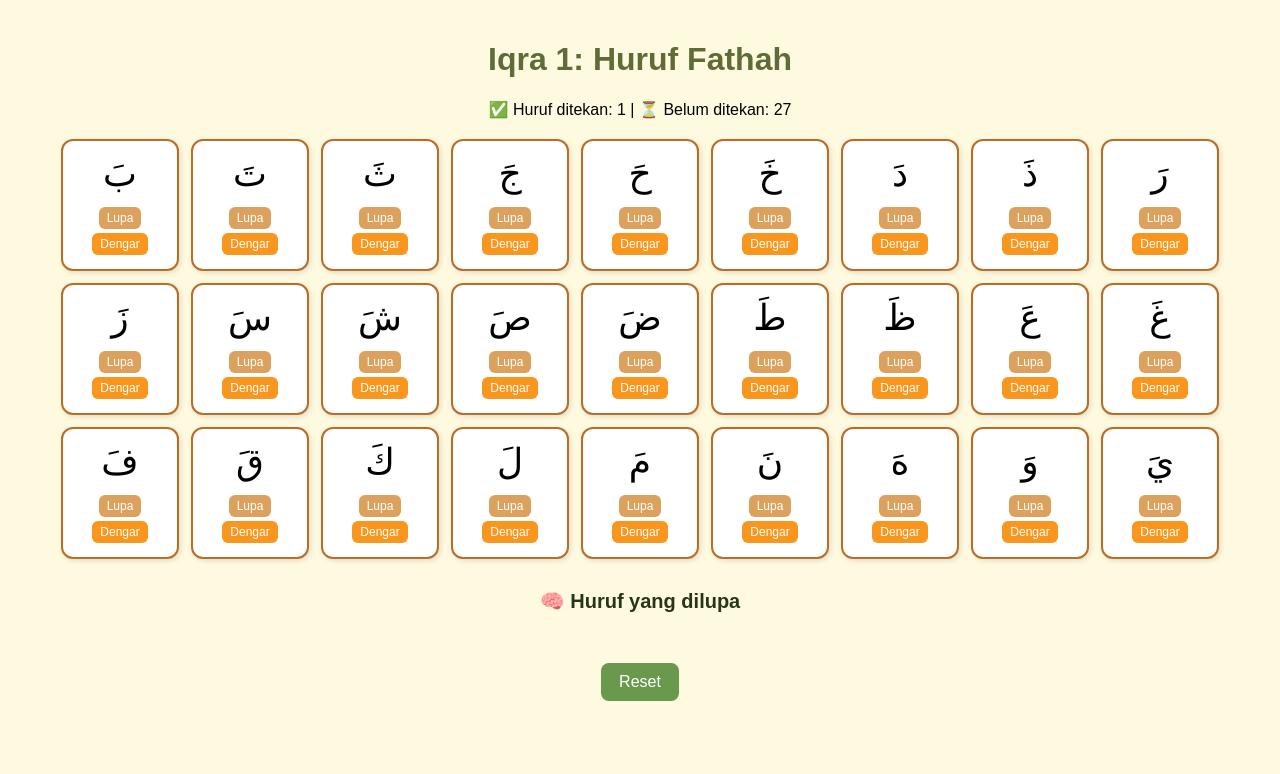
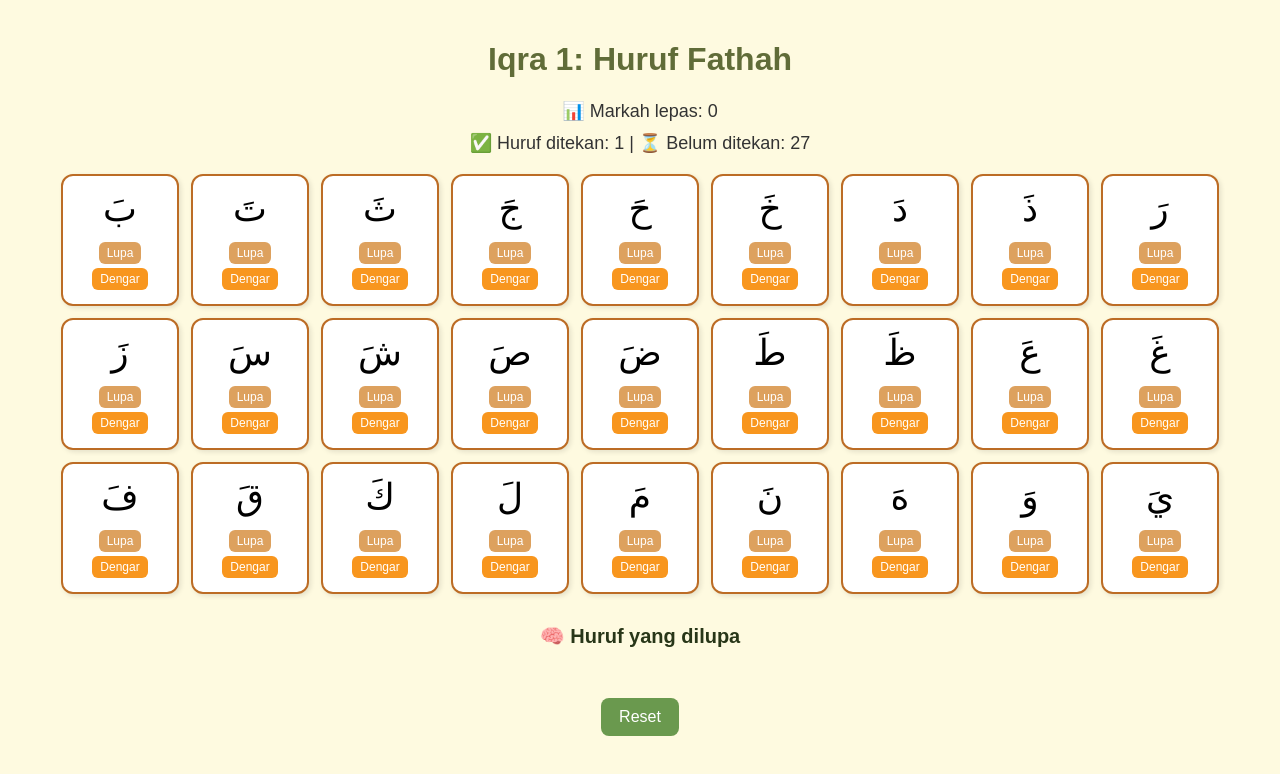
Before and after one commit to Ustaz00/IQRA-HIJAIYYAH, a plain HTML site: page index.html in a window 1280 px wide. Both pictures are taken after a click on the element "أَ". Drawn offline with Linux system fonts and the light colour scheme.

Commit message:
Update index.html

```diff
--- a/index.html
+++ b/index.html
@@ -16,9 +16,6 @@
     h1 {
       color: #606c38;
     }
-    <div class="prestasi" id="markahLepasContainer">
-  📊 Markah lepas: 0
-</div>
 
     .prestasi {
       margin: 10px 0;
@@ -44,6 +41,11 @@
       flex-direction: column;
       align-items: center;
       box-shadow: 2px 2px 5px rgba(0,0,0,0.1);
+      transition: opacity 0.5s ease;
+    }
+
+    .fade-out {
+      opacity: 0;
     }
 
     .huruf-box {
@@ -91,27 +93,15 @@
       font-size: 20px;
       color: #283618;
     }
-
-    /* Animasi fade-out */
-    .fade-out {
-      animation: fadeOut 1s forwards;
-    }
-
-    @keyframes fadeOut {
-      0% {
-        opacity: 1;
-      }
-      100% {
-        opacity: 0;
-        display: none;
-      }
-    }
-
   </style>
 </head>
 <body>
 
   <h1>Iqra 1: Huruf Fathah</h1>
+
+  <div class="prestasi" id="markahLepasContainer">
+    📊 Markah lepas: 0
+  </div>
 
   <div class="prestasi" id="prestasiContainer">
     ✅ Huruf ditekan: 0 | ⏳ Belum ditekan: 28
@@ -133,35 +123,10 @@
     const hurufContainer = document.getElementById('hurufContainer');
     const lupaContainer = document.getElementById('lupaContainer');
     const prestasiContainer = document.getElementById('prestasiContainer');
+    const markahLepasContainer = document.getElementById('markahLepasContainer');
 
     let hurufStates = [];
 
-    // Fungsi untuk menyimpan markah
-    function simpanMarkah() {
-      localStorage.setItem('markah', hurufStates.filter(h => h.hidden).length);
-    }
-
-    // Fungsi untuk mendapatkan markah dari localStorage
-    function dapatkanMarkah() {
-      return parseInt(localStorage.getItem('markah') || '0');
-    }
-
-    // Fungsi untuk kemaskini prestasi
-    function kemaskiniPrestasi() {
-      const ditekan = hurufStates.filter(h => h.hidden).length;
-      const belum = hurufStates.length - ditekan;
-      prestasiContainer.textContent = `✅ Huruf ditekan: ${ditekan} | ⏳ Belum ditekan: ${belum}`;
-      simpanMarkah(); // Simpan markah ke localStorage
-    }
-
-    // Fungsi untuk reset sesi
-    function resetHuruf() {
-      hurufStates = [];
-      localStorage.removeItem('markah'); // Padam data markah yang lama
-      janaHuruf(); // Mulakan semula sesi
-    }
-
-    // Fungsi utama untuk jana huruf
     function janaHuruf() {
       hurufContainer.innerHTML = '';
       lupaContainer.innerHTML = '';
@@ -181,24 +146,28 @@
         const lupaBtn = document.createElement('button');
         lupaBtn.textContent = 'Lupa';
         lupaBtn.className = 'btn-lupa';
-        lupaBtn.onclick = () => tambahKeLupa(huruf);
+        lupaBtn.onclick = (e) => {
+          e.stopPropagation(); // Elak dari trigger fade-out
+          tambahKeLupa(huruf);
+        };
 
         const dengarBtn = document.createElement('button');
         dengarBtn.textContent = 'Dengar';
         dengarBtn.className = 'btn-dengar';
-        dengarBtn.onclick = () => mainkanAudio(huruf);
+        dengarBtn.onclick = (e) => {
+          e.stopPropagation();
+          mainkanAudio(huruf);
+        };
 
         buttons.appendChild(lupaBtn);
         buttons.appendChild(dengarBtn);
 
         box.onclick = () => {
-          card.classList.add('fade-out'); // Menambah animasi fade-out
+          card.classList.add('fade-out');
           setTimeout(() => {
-            card.style.display = 'none'; // Hilangkan huruf selepas animasi
-            tambahKePrestasi(index); // Tambah ke dalam prestasi
-          }, 1000); // Waktu animasi fade-out
-
-          kemaskiniPrestasi(); // Kemaskini prestasi setiap kali huruf ditekan
+            card.style.display = 'none';
+            tambahKePrestasi(index);
+          }, 500);
         };
 
         card.appendChild(box);
@@ -209,9 +178,9 @@
       });
 
       kemaskiniPrestasi();
+      paparMarkahLepas();
     }
 
-    // Fungsi untuk menambah huruf ke dalam 'Lupa' list
     function tambahKeLupa(huruf) {
       const lupaBox = document.createElement('div');
       lupaBox.className = 'huruf-card';
@@ -219,7 +188,6 @@
       lupaContainer.appendChild(lupaBox);
     }
 
-    // Fungsi untuk mainkan audio huruf
     function mainkanAudio(huruf) {
       // Audio boleh dipadankan ikut huruf
       const audioUrl = `https://example.com/audio/${encodeURIComponent(huruf)}.mp3`;
@@ -227,23 +195,37 @@
       audio.play();
     }
 
-    // Fungsi untuk menambah ke prestasi
     function tambahKePrestasi(index) {
       hurufStates[index].hidden = true;
       kemaskiniPrestasi();
     }
 
-    // Panggil fungsi untuk paparkan markah sesi lepas
-    kemaskiniPrestasi();
+    function kemaskiniPrestasi() {
+      const ditekan = hurufStates.filter(h => h.hidden).length;
+      const belum = hurufStates.length - ditekan;
+      prestasiContainer.textContent = `✅ Huruf ditekan: ${ditekan} | ⏳ Belum ditekan: ${belum}`;
+      simpanMarkah(ditekan);
+    }
+
+    function simpanMarkah(markah) {
+      localStorage.setItem('markahIqra1', markah);
+    }
+
+    function dapatkanMarkah() {
+      return localStorage.getItem('markahIqra1') || 0;
+    }
+
     function paparMarkahLepas() {
-  const lepas = dapatkanMarkah();
-  const markahLepasContainer = document.getElementById('markahLepasContainer');
-  markahLepasContainer.textContent = `📊 Markah lepas: ${lepas}`;
-}
+      const markah = dapatkanMarkah();
+      markahLepasContainer.textContent = `📊 Markah lepas: ${markah}`;
+    }
 
+    function resetHuruf() {
+      janaHuruf();
+    }
+
+    // Mula
     janaHuruf();
-    paparMarkahLepas();
-
   </script>
 
 </body>
```
